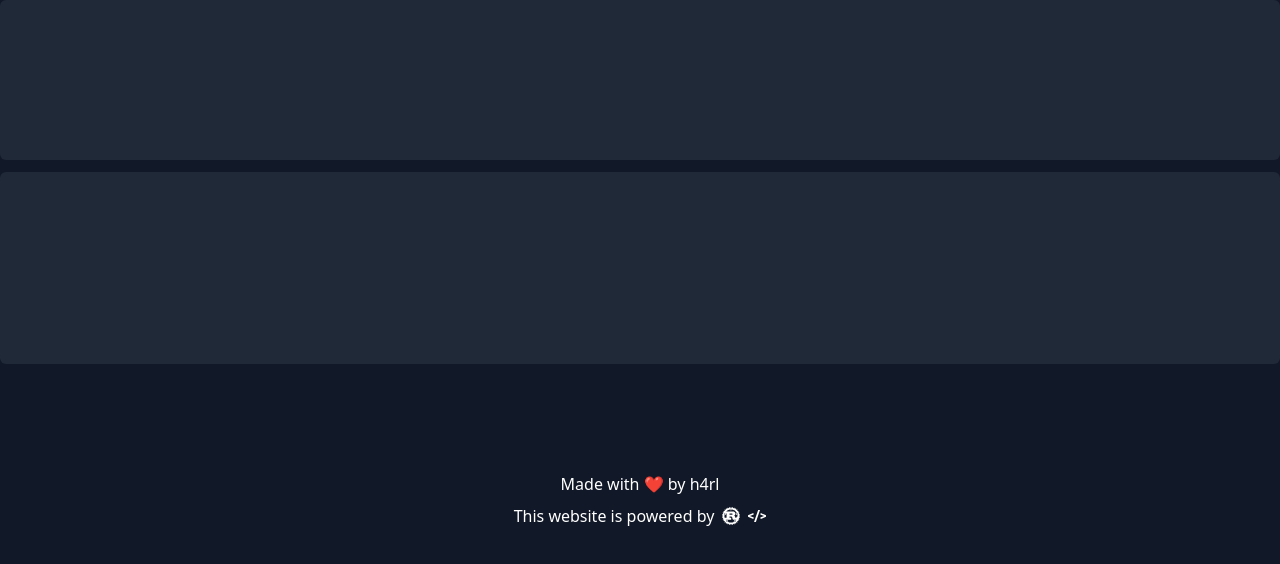
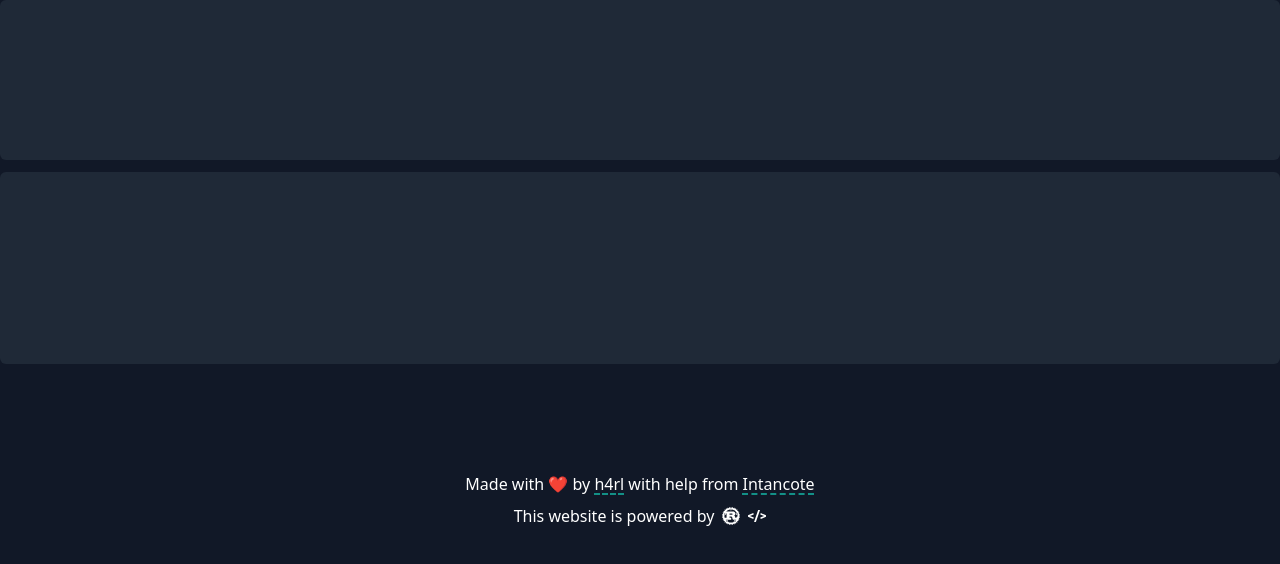
Before and after one commit to h4rldev/qrcode-analytic, a website: page index.html in a window 1280 px wide. Drawn offline with Linux system fonts and the light colour scheme; no server answers.

Commit message:
feat(css): General styling

```diff
--- a/index.html
+++ b/index.html
@@ -49,7 +49,10 @@
     </main>
     <footer>
       <section>
-        Made with ❤ by <a href="https://github.com/h4rldev" target="_blank"> h4rl </a>
+        Made with ❤ by
+        <a class="people" href="https://github.com/h4rldev" target="_blank">h4rl</a>
+        with help from
+        <a class="people" href="https://github.com/Intancote" target="_blank">Intancote</a>
       </section>
       <section class="credits">
         <p> This website is powered by </p>
--- a/tailwind.scss
+++ b/tailwind.scss
@@ -33,4 +33,10 @@ footer {
   .credit-list {
     @apply flex flex-row gap-2 text-lg;
   }
+
+  .people {
+    @apply underline underline-offset-4;
+    @apply decoration-teal-500 hover:decoration-white;
+    @apply transition-colors duration-300 ease-in-out;
+  }
 }
```
Also changed, not shown: styles/styles.css.
